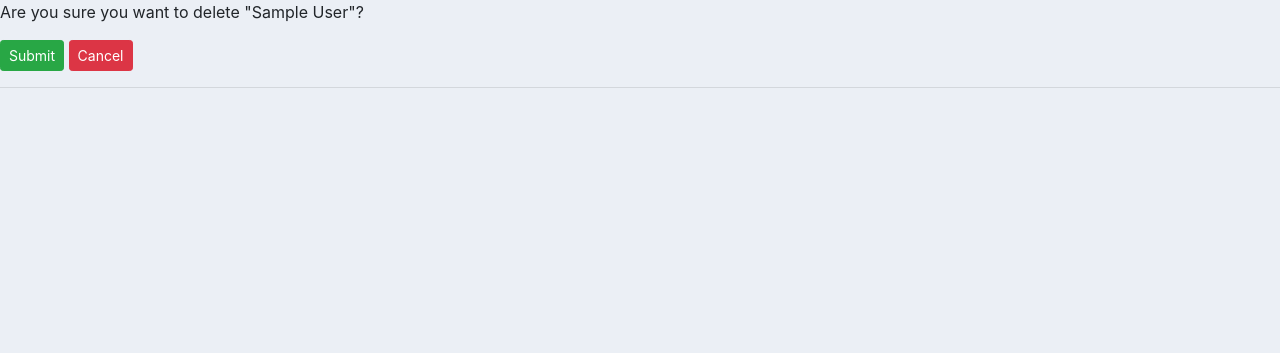
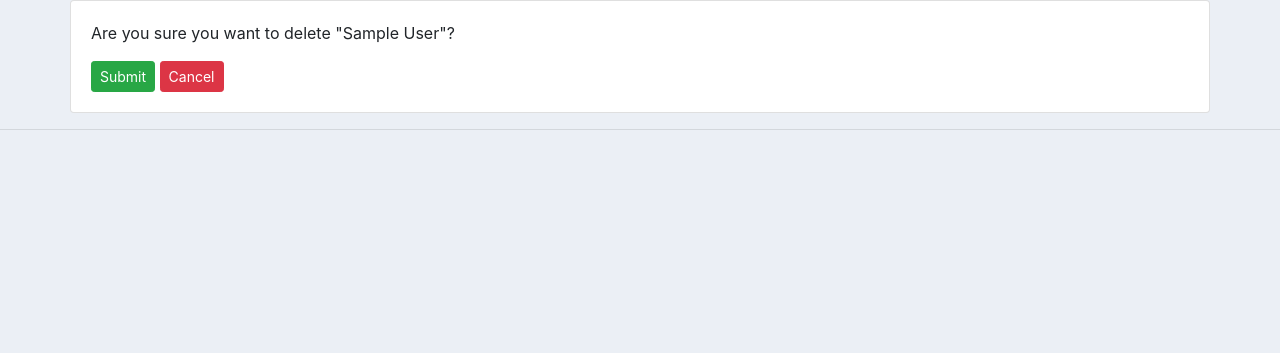
Before and after one commit to amsalud/CRM_Django, a Django app: page /delete_order/1/ in a window 1280 px wide. Shown: the part 67-420 px from the top of the page. Run offline with Django 3.2, Linux system fonts and the light colour scheme; tables that the repository leaves empty hold one stand-in row (values such as "Sample post"); some libraries are stand-ins or nearby versions.

Commit message:
Add UI styles to delete page

```diff
--- a/accounts/templates/accounts/delete.html
+++ b/accounts/templates/accounts/delete.html
@@ -1,10 +1,19 @@
 {% extends 'accounts/main.html' %}
 {% load static %}
 {% block content %}
+
+<div class="container">
+    <div class="row">
+        <div class="card card-body">
             <p>Are you sure you want to delete "{{ item }}"?</p>
             <form action="" method="POST">
                 {% csrf_token %}
                 <input class="btn btn-sm btn-success" type="submit" name=Confirm>
                 <a class="btn btn-sm btn-danger" href="{% url 'home' %}">Cancel</a>
              </form>
+        </div>
+    </div>
+</div>
+
+
 {% endblock %}
```
Lines whose indentation alone changed are shown as unchanged.
